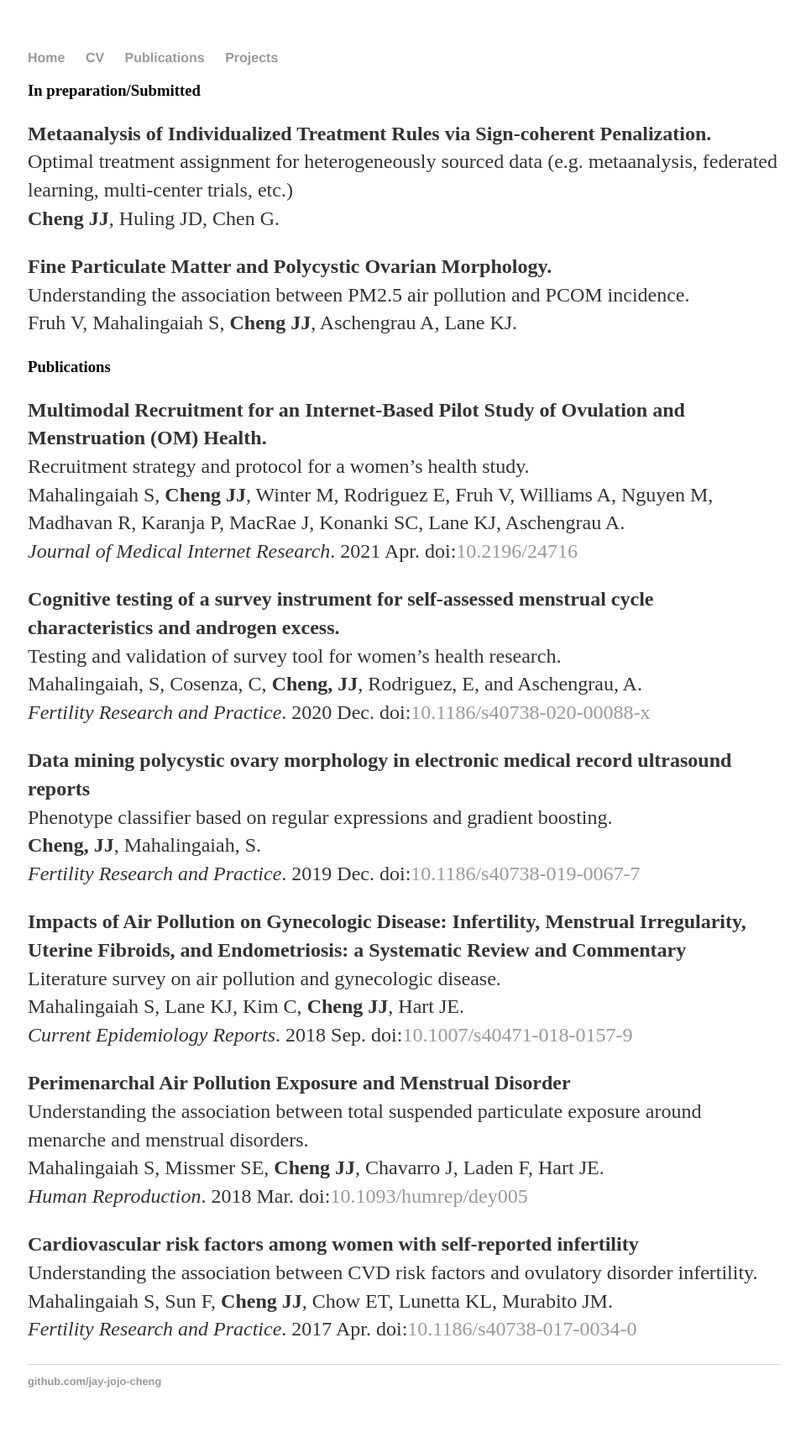
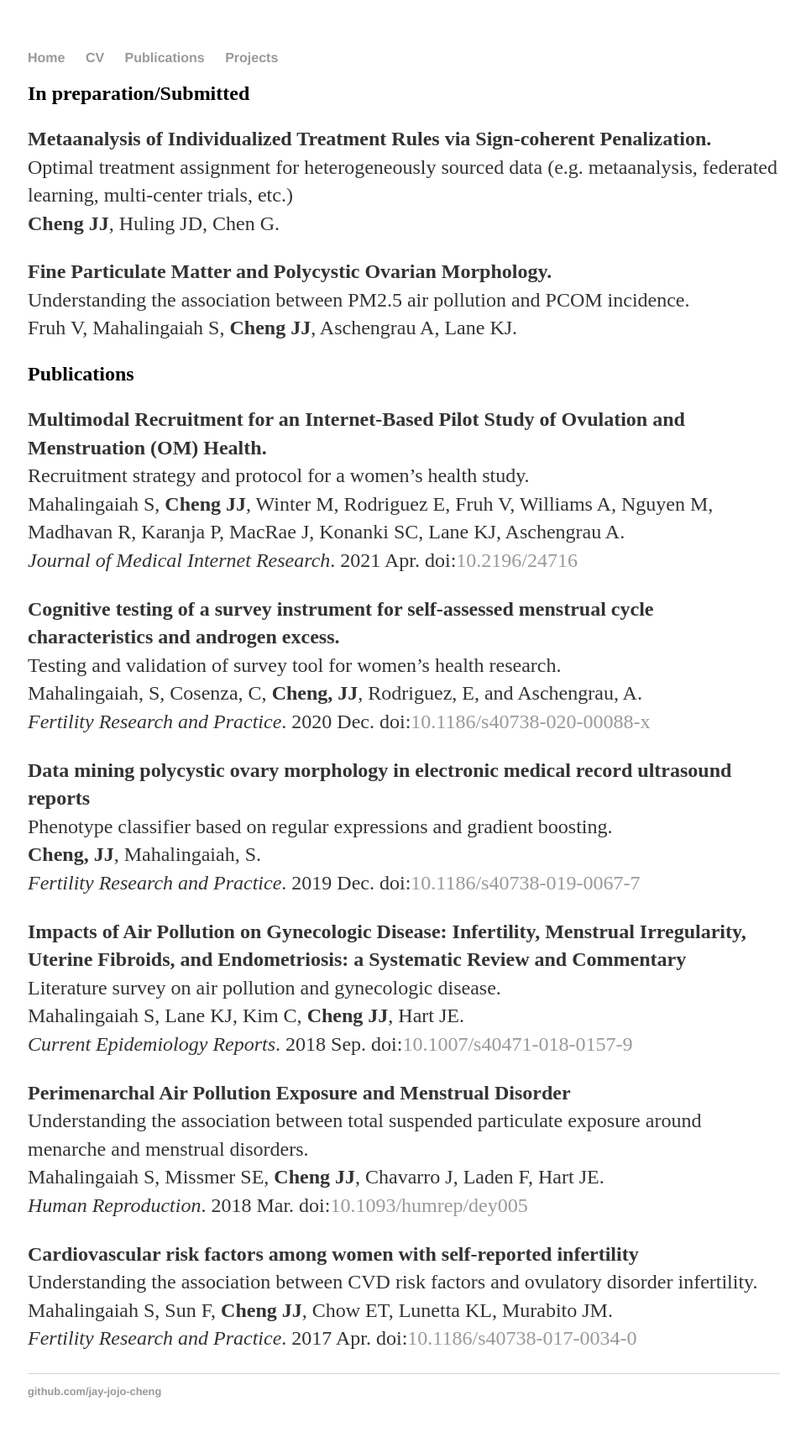
Before and after one commit to jay-jojo-cheng/jay-jojo-cheng.github.io, a Jekyll site: the page built from publications.md, in a window 1280 px wide. Shown: the whole page at 84% size, without its empty margins (159-1119 px from the left). Built offline with Jekyll 4.4.1, drawn with Linux system fonts in a browser that asks for light colours.

```diff
--- a/publications.md
+++ b/publications.md
@@ -4,7 +4,7 @@ title: Publications
 description: Jay Jojo Cheng's publications
 ---
 
-### In preparation/Submitted
+## In preparation/Submitted
 
 **Metaanalysis of Individualized Treatment Rules via Sign-coherent Penalization.** <br>
 Optimal treatment assignment for heterogeneously sourced data (e.g. metaanalysis, federated learning, multi-center trials, etc.) <br>
@@ -14,7 +14,7 @@ Optimal treatment assignment for heterogeneously sourced data (e.g. metaanalysis
 Understanding the association between PM2.5 air pollution and PCOM incidence. <br>
 Fruh V, Mahalingaiah S, **Cheng JJ**, Aschengrau A, Lane KJ.
 
-### Publications
+## Publications
 
 **Multimodal Recruitment for an Internet-Based Pilot Study of Ovulation and Menstruation (OM) Health.** <br>
 Recruitment strategy and protocol for a women's health study. <br>
```
